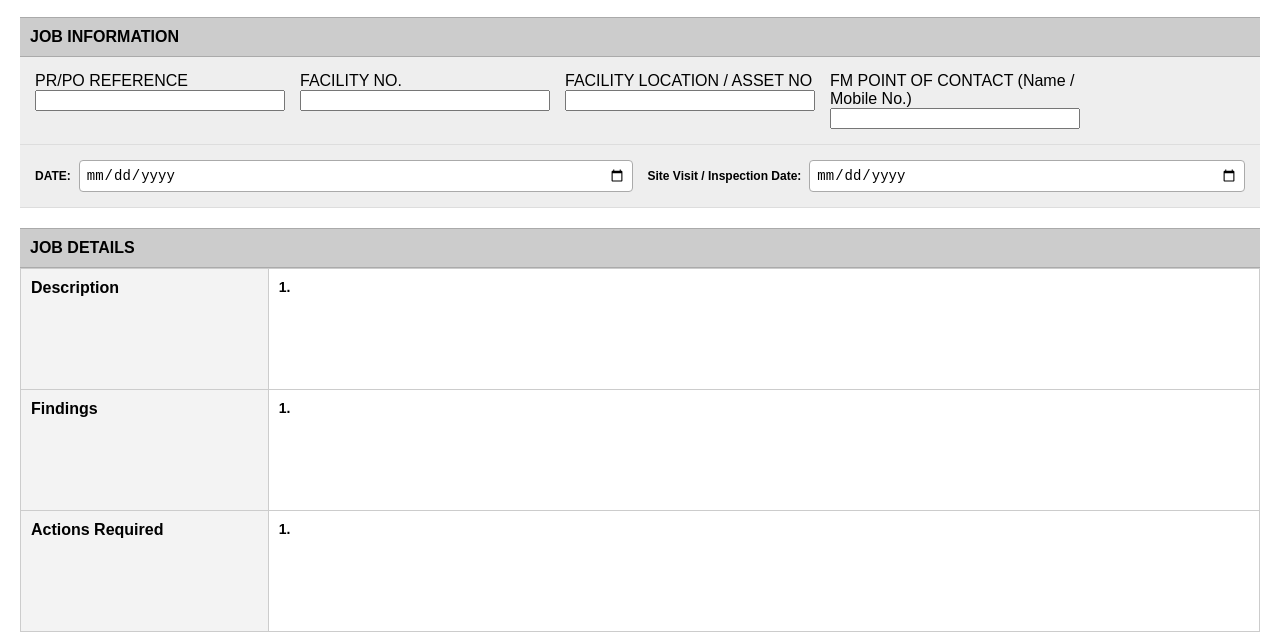
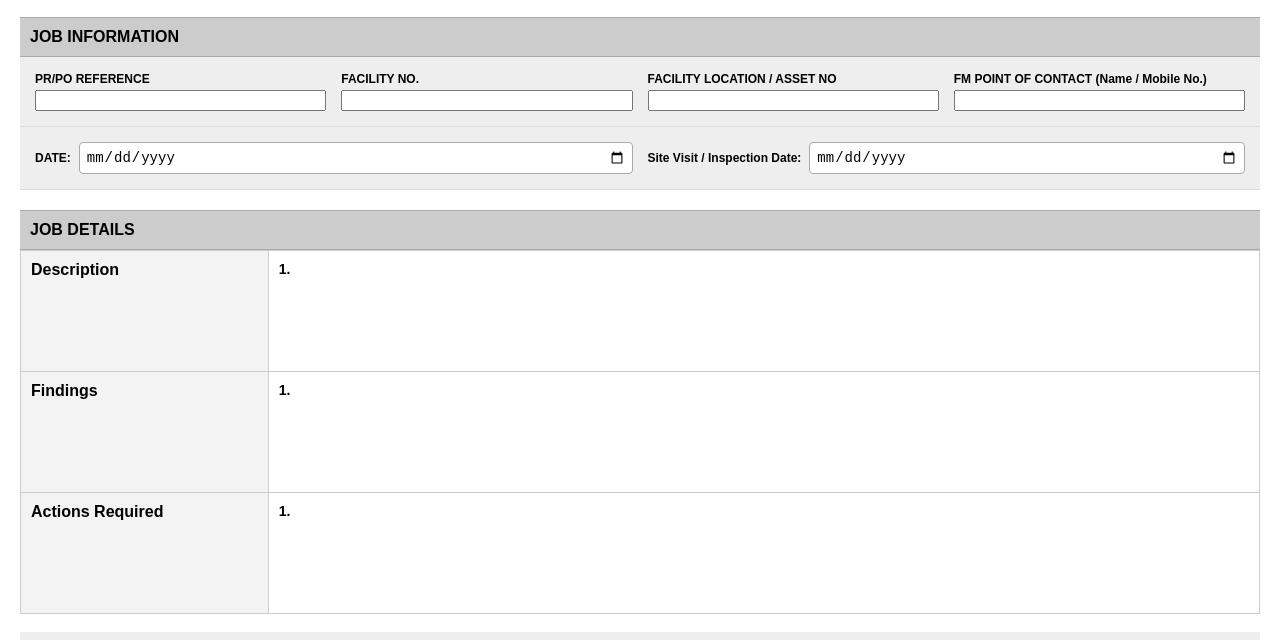
Before and after one commit to alkhooryengineering/vehicle, a website: page JCR-General.html in a window 1280 px wide. Shown: the part 160-800 px from the top of the page. Drawn offline with nearby package versions, Linux system fonts and the light colour scheme.

Commit message:
Update JCR-General.html

```diff
--- a/JCR-General.html
+++ b/JCR-General.html
@@ -50,38 +50,26 @@
       border-bottom: 1px solid #aaa;
       margin-top: 20px;
     }
-
-
-
-
-
     .info-row {
       display: flex;
-  flex-wrap: nowrap;
-  overflow-x: auto;
+      flex-wrap: wrap;
       gap: 15px;
+      background-color: #eee;
       padding: 15px;
-  background-color: #eee;
       border-bottom: 1px solid #ddd;
       margin: 0;
-  scroll-snap-type: x mandatory;
     }
-
     .info-block {
-  flex: 0 0 auto; /* Don’t shrink/grow, fixed size */
-  width: 250px;
+      flex: 1;
+      min-width: 200px;
       display: flex;
       flex-direction: column;
-  scroll-snap-align: start;
     }
-
-
-
-
-
-
-
-
+    .info-block label {
+      font-weight: bold;
+      font-size: 12px;
+      margin-bottom: 4px;
+    }
     .horizontal-label {
       display: flex;
       align-items: center;
@@ -224,15 +212,6 @@
     .submit-button:hover {
       background-color: #0056b3;
     }
-
-
-
-
-
-
-
-
-
     /*@media (max-width: 768px) {
       .info-row {
         flex-direction: column;
```
Lines whose indentation alone changed are shown as unchanged.
